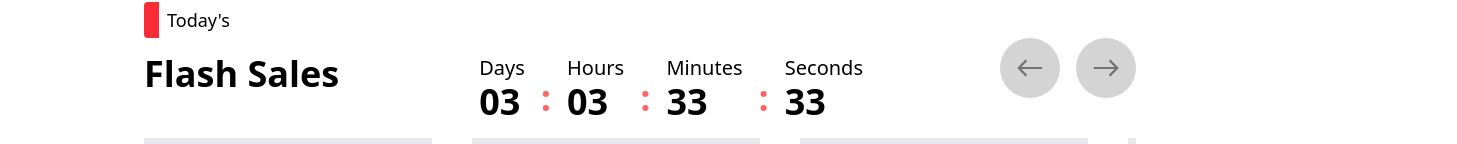
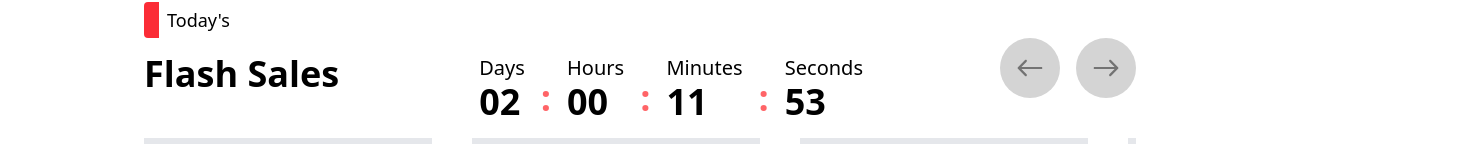
Before and after one commit to krish28-nep/Vortexis, a Next.js app: page / in a window 1280 px wide. Shown: the part 558-702 px from the top of the page, 1457 px wide, since content can reach past the window. Built offline with nearby package versions, Linux system fonts and the light colour scheme; no server answers.

Commit message:
Time adjust

```diff
--- a/app/page.tsx
+++ b/app/page.tsx
@@ -13,6 +13,26 @@ type Category = {
 };
 
 const HomePage = () => {
+  const dbTimeString = "2025-05-18 09:13:00 AM"; // from database
+  const [targetTime, setTargetTime] = useState(
+    new Date(dbTimeString).getTime()
+  );
+
+
+  useEffect(() => {
+     setTargetTime (new Date(dbTimeString).getTime());
+
+    const interval = setInterval(() => {
+      const timeLeft = targetTime - Date.now();
+      if (timeLeft <= 0) {
+        clearInterval(interval);
+      }
+    }, 1000);
+
+    return () => clearInterval(interval);
+  }, []);
+
+
   const [option, setOption] = useState(1);
 
   const [slideClass, setSlideClass] = useState("slide-in");
@@ -166,8 +186,25 @@ const HomePage = () => {
           </div>
         </div>
       </div>
-      <ProductRail title="Today's" subtitle="Flash Sales" />
-      <ProductRail title="This Month" subtitle="Best Selling Products" />
+      {targetTime > Date.now() ? (
+        <ProductRail
+          title="Today's"
+          subtitle="Flash Sales"
+          dbTimeString={dbTimeString}
+        />
+      ) : (
+        <div>
+          <h1 className="border-l-15 border-red-500 text-xl px-4 py-1">
+            Today's
+          </h1>
+          <p className="text-4xl font-semibold">Flash Sale has ended.</p>
+        </div>
+      )}
+      <ProductRail
+        title="This Month"
+        subtitle="Best Selling Products"
+        dbTimeString={dbTimeString}
+      />
       <NewArrivalCart />
       <FeatureCard />
     </div>
--- a/components/ProductRail.tsx
+++ b/components/ProductRail.tsx
@@ -1,29 +1,69 @@
-import React, { useRef } from 'react'
-import { IoIosArrowRoundBack, IoIosArrowRoundForward } from 'react-icons/io';
-import ProductCart1 from './ProductCart1';
+import React, { useEffect, useRef, useState } from "react";
+import { IoIosArrowRoundBack, IoIosArrowRoundForward } from "react-icons/io";
+import ProductCart1 from "./ProductCart1";
 
 type ProductRailsProps = {
-    title:string;
-    subtitle: string
+  title: string;
+  subtitle: string;
+  dbTimeString: string
+};
+
+const ProductRail: React.FC<ProductRailsProps> = ({
+  title,
+  subtitle,
+  dbTimeString
+}) => {
+  const targetTime = new Date(dbTimeString).getTime();
+
+  const [isEnded, setIsEnded] = useState(false);
+  const [remainingTime, setRemainingTime] = useState(targetTime - Date.now());
+
+  const intervalRef = useRef<NodeJS.Timeout | number>(0);
+
+  useEffect(() => {
+    if (!isEnded) {
+      intervalRef.current = setInterval(() => {
+        const timeLeft = targetTime - Date.now();
+
+        if (timeLeft <= 0) {
+          clearInterval(intervalRef.current);
+          setRemainingTime(0);
+          setIsEnded(true);
+        } else {
+          setRemainingTime(timeLeft);
+        }
+      }, 1000);
     }
 
-const ProductRail:React.FC<ProductRailsProps> = ({title, subtitle}) => {
+    return () => clearInterval(intervalRef.current);
+  }, [isEnded, targetTime]);
+
+  const days = String(
+    Math.floor(remainingTime / (1000 * 60 * 60 * 24))
+  ).padStart(2, "0");
+  const hr = String(
+    Math.floor((remainingTime / (1000 * 60 * 60)) % 24)
+  ).padStart(2, "0");
+  const min = String(Math.floor((remainingTime / (1000 * 60)) % 60)).padStart(
+    2,
+    "0"
+  );
+  const sec = String(Math.floor((remainingTime / 1000) % 60)).padStart(2, "0");
+
   const ScrollRef = useRef<HTMLDivElement>(null);
 
-   const scrollRight = () =>{
+  const scrollRight = () => {
     if (ScrollRef.current) {
       ScrollRef.current.scrollLeft += 350;
-      ScrollRef.current.style.scrollBehavior = 'smooth';
+      ScrollRef.current.style.scrollBehavior = "smooth";
     }
-   }
-   const scrollLeft = () =>{
+  };
+  const scrollLeft = () => {
     if (ScrollRef.current) {
       ScrollRef.current.scrollLeft -= 350;
       ScrollRef.current.style.scrollBehavior = "smooth";
-
     }
-
-   }
+  };
   const products = [
     {
       name: "OnePlus",
@@ -80,22 +120,22 @@ const ProductRail:React.FC<ProductRailsProps> = ({title, subtitle}) => {
             <div className="flex gap-4">
               <div>
                 <h1 className="time-heading">Days</h1>
-                <h1>03</h1>
+                <h1>{days}</h1>
               </div>
               <div className="mt-6 text-red-400">:</div>
               <div>
                 <h1 className="time-heading">Hours</h1>
-                <h1>03</h1>
+                <h1>{hr}</h1>
               </div>
               <div className="mt-6 text-red-400">:</div>
               <div>
                 <h1 className="time-heading">Minutes</h1>
-                <h1>33</h1>
+                <h1>{min}</h1>
               </div>
               <div className="mt-6 text-red-400">:</div>
               <div>
                 <h1 className="time-heading">Seconds</h1>
-                <h1>33</h1>
+                <h1>{sec}</h1>
               </div>
             </div>
           )}
@@ -129,6 +169,6 @@ const ProductRail:React.FC<ProductRailsProps> = ({title, subtitle}) => {
       </div>
     </div>
   );
-}
+};
 
-export default ProductRail
+export default ProductRail;
```
Lines whose indentation alone changed are shown as unchanged.
